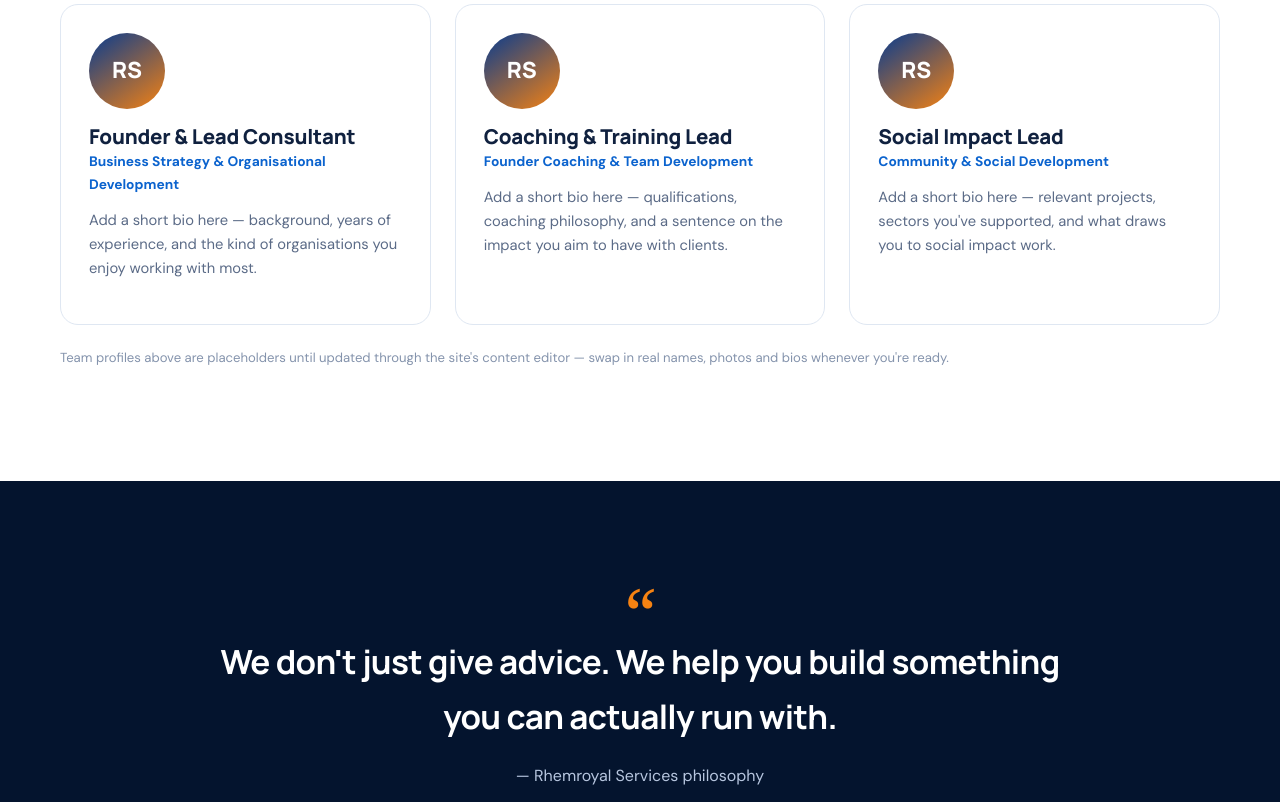
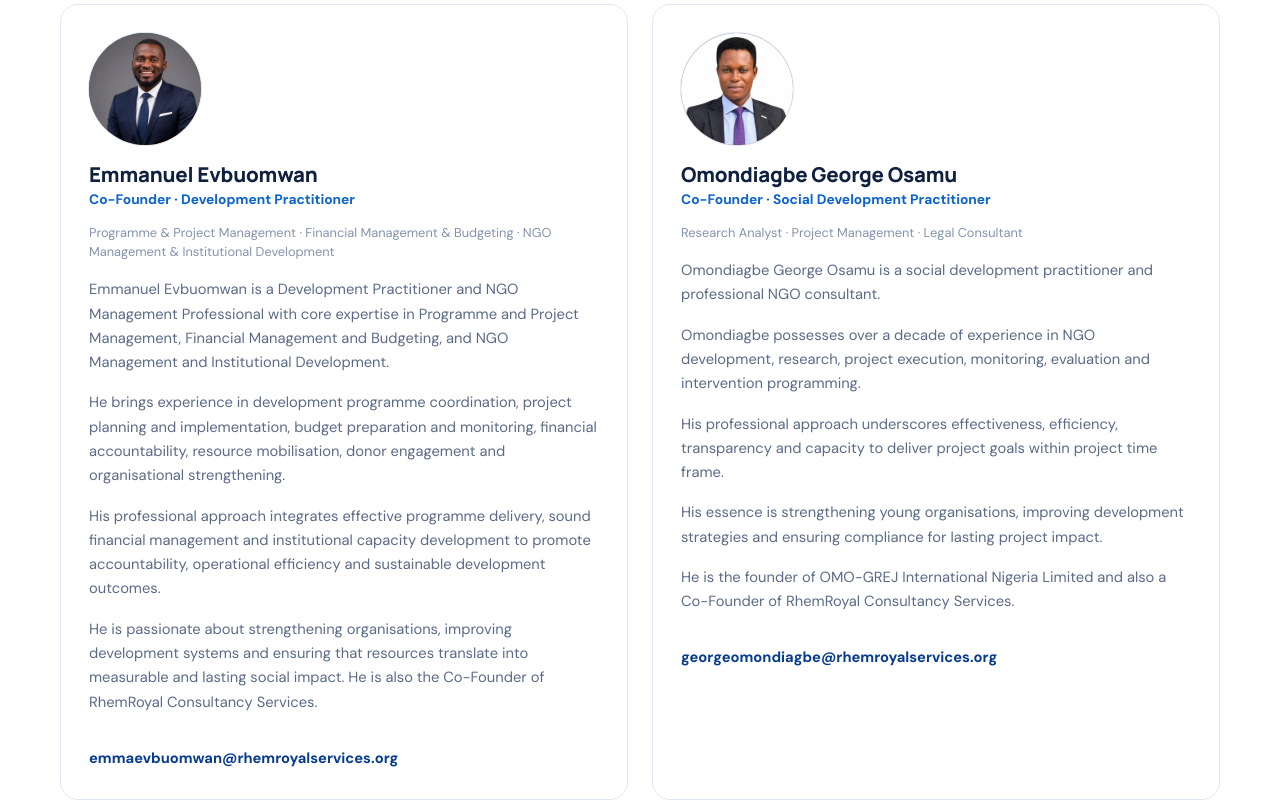
Before and after one commit to Mirrz64/Rhemroyal_Services_Website, an Eleventy site: page src/about.njk in a window 1280 px wide. Shown: the part 2158-2960 px from the top of the page. Built offline with nearby package versions, Linux system fonts and the light colour scheme; Eleventy itself is replaced by a stand-in of ours; files that its build step writes are made by us from their sources.

Commit message:
feat: add contact details, staff emails, Formspree endpoint and director profiles

```diff
--- a/src/_data/site.json
+++ b/src/_data/site.json
@@ -9,13 +9,31 @@
   "announcementText": "Free 20-minute discovery call for new enquiries —",
   "announcementLinkText": "book yours today",
   "email": "info@rhemroyalservices.org",
-  "phoneDisplay": "+234 REPLACE",
-  "phoneLink": "+234REPLACE",
-  "whatsappNumber": "REPLACE_WITH_WHATSAPP_NUMBER",
+  "staffEmails": [
+    {
+      "label": "Director",
+      "address": "emmaevbuomwan@rhemroyalservices.org"
+    },
+    {
+      "label": "Director",
+      "address": "georgeomondiagbe@rhemroyalservices.org"
+    }
+  ],
+  "phones": [
+    {
+      "display": "+234 705 954 0501",
+      "link": "+2347059540501"
+    },
+    {
+      "display": "+234 813 694 6304",
+      "link": "+2348136946304"
+    }
+  ],
+  "whatsappNumber": "2348136946304",
   "whatsappMessage": "Hello Rhemroyal Services, I'd like to find out more about your consultancy support.",
   "location": "Benin City, Edo State, Nigeria",
-  "contactFormEndpoint": "https://formspree.io/f/REPLACE_WITH_FORM_ID",
-  "newsletterFormEndpoint": "https://formspree.io/f/REPLACE_WITH_NEWSLETTER_FORM_ID",
+  "contactFormEndpoint": "https://formspree.io/f/mqppnjqv",
+  "newsletterFormEndpoint": "https://formspree.io/f/mqppnjqv",
   "social": {
     "facebook": "https://www.facebook.com/share/1BhRJoMs1a/?mibextid=wwXIfr",
     "instagram": "",
--- a/src/_data/team.json
+++ b/src/_data/team.json
@@ -1,25 +1,22 @@
 {
   "team": [
     {
-      "name": "Founder & Lead Consultant",
-      "role": "Business Strategy & Organisational Development",
-      "bio": "Add a short bio here — background, years of experience, and the kind of organisations you enjoy working with most.",
-      "photo": "",
-      "initials": "RS"
+      "name": "Emmanuel Evbuomwan",
+      "role": "Co-Founder · Development Practitioner",
+      "expertise": "Programme & Project Management · Financial Management & Budgeting · NGO Management & Institutional Development",
+      "bio": "Emmanuel Evbuomwan is a Development Practitioner and NGO Management Professional with core expertise in Programme and Project Management, Financial Management and Budgeting, and NGO Management and Institutional Development.\n\nHe brings experience in development programme coordination, project planning and implementation, budget preparation and monitoring, financial accountability, resource mobilisation, donor engagement and organisational strengthening.\n\nHis professional approach integrates effective programme delivery, sound financial management and institutional capacity development to promote accountability, operational efficiency and sustainable development outcomes.\n\nHe is passionate about strengthening organisations, improving development systems and ensuring that resources translate into measurable and lasting social impact. He is also the Co-Founder of RhemRoyal Consultancy Services.",
+      "photo": "/assets/team/emmanuel-evbuomwan.jpg",
+      "initials": "EE",
+      "email": "emmaevbuomwan@rhemroyalservices.org"
     },
     {
-      "name": "Coaching & Training Lead",
-      "role": "Founder Coaching & Team Development",
-      "bio": "Add a short bio here — qualifications, coaching philosophy, and a sentence on the impact you aim to have with clients.",
-      "photo": "",
-      "initials": "RS"
-    },
-    {
-      "name": "Social Impact Lead",
-      "role": "Community & Social Development",
-      "bio": "Add a short bio here — relevant projects, sectors you've supported, and what draws you to social impact work.",
-      "photo": "",
-      "initials": "RS"
+      "name": "Omondiagbe George Osamu",
+      "role": "Co-Founder · Social Development Practitioner",
+      "expertise": "Research Analyst · Project Management · Legal Consultant",
+      "bio": "Omondiagbe George Osamu is a social development practitioner and professional NGO consultant.\n\nOmondiagbe possesses over a decade of experience in NGO development, research, project execution, monitoring, evaluation and intervention programming.\n\nHis professional approach underscores effectiveness, efficiency, transparency and capacity to deliver project goals within project time frame.\n\nHis essence is strengthening young organisations, improving development strategies and ensuring compliance for lasting project impact.\n\nHe is the founder of OMO-GREJ International Nigeria Limited and also a Co-Founder of RhemRoyal Consultancy Services.",
+      "photo": "/assets/team/george-omondiagbe.jpg",
+      "initials": "OG",
+      "email": "georgeomondiagbe@rhemroyalservices.org"
     }
   ]
 }
--- a/src/_includes/layouts/base.njk
+++ b/src/_includes/layouts/base.njk
@@ -113,7 +113,7 @@
         <h4>Contact</h4>
         <ul>
           <li><a href="mailto:{{ site.email }}">{{ site.email }}</a></li>
-          <li><a href="tel:{{ site.phoneLink }}">{{ site.phoneDisplay }}</a></li>
+          {% for p in site.phones %}<li><a href="tel:{{ p.link }}">{{ p.display }}</a></li>{% endfor %}
           <li>{{ site.location }}</li>
         </ul>
       </div>
--- a/src/about.njk
+++ b/src/about.njk
@@ -53,15 +53,16 @@
       {% for member in team.team %}
       <article class="team-card">
         <div class="team-photo">
-          {% if member.photo %}<img src="{{ member.photo }}" alt="{{ member.name }}" />{% else %}{{ member.initials }}{% endif %}
+          {% if member.photo %}<img src="{{ member.photo }}" alt="{{ member.name }}" width="112" height="112" loading="lazy" />{% else %}{{ member.initials }}{% endif %}
         </div>
         <h3>{{ member.name }}</h3>
         <div class="team-role">{{ member.role }}</div>
-        <p>{{ member.bio }}</p>
+        {% if member.expertise %}<p class="team-expertise">{{ member.expertise }}</p>{% endif %}
+        {% for para in member.bio | paragraphs %}<p>{{ para }}</p>{% endfor %}
+        {% if member.email %}<a class="card-link" href="mailto:{{ member.email }}">{{ member.email }}</a>{% endif %}
       </article>
       {% endfor %}
     </div>
-    <p class="form-note" style="margin-top:22px">Team profiles above are placeholders until updated through the site's content editor — swap in real names, photos and bios whenever you're ready.</p>
   </div>
 </section>
 
--- a/src/contact.njk
+++ b/src/contact.njk
@@ -72,8 +72,8 @@
     <div>
       <div class="contact-info-card">
         <h3>Contact details</h3>
-        <div class="contact-row"><div><div class="label">EMAIL</div><a href="mailto:{{ site.email }}">{{ site.email }}</a></div></div>
-        <div class="contact-row"><div><div class="label">PHONE</div><a href="tel:{{ site.phoneLink }}">{{ site.phoneDisplay }}</a></div></div>
+        <div class="contact-row"><div><div class="label">EMAIL</div><a href="mailto:{{ site.email }}">{{ site.email }}</a>{% for e in site.staffEmails %}<br><a href="mailto:{{ e.address }}">{{ e.address }}</a>{% if e.label %} <span style="opacity:.65;font-size:.85em">({{ e.label }})</span>{% endif %}{% endfor %}</div></div>
+        <div class="contact-row"><div><div class="label">PHONE</div>{% for p in site.phones %}<a href="tel:{{ p.link }}">{{ p.display }}</a>{% if not loop.last %}<br>{% endif %}{% endfor %}</div></div>
         <div class="contact-row"><div><div class="label">WHATSAPP</div><a href="#" data-whatsapp-link target="_blank" rel="noopener">Message us on WhatsApp</a></div></div>
         <div class="contact-row"><div><div class="label">LOCATION</div><span>{{ site.location }}</span></div></div>
         {% include "partials/social.njk" %}
--- a/src/css/styles.css
+++ b/src/css/styles.css
@@ -250,17 +250,18 @@
   background:#fff3e6; border:1px solid #ffd9ac; padding:3px 9px; border-radius:20px; font-weight:700;
 }
 
-.team-grid{ display:grid; grid-template-columns:repeat(3,1fr); gap:24px; }
+.team-grid{ display:grid; grid-template-columns:repeat(auto-fit,minmax(320px,1fr)); gap:24px; }
 .team-card{ background:#fff; border:1px solid var(--line); border-radius:18px; padding:28px; text-align:left; }
 .team-photo{
-  width:76px; height:76px; border-radius:50%; margin-bottom:16px;
+  width:112px; height:112px; border-radius:50%; margin-bottom:18px;
   background:linear-gradient(145deg,var(--navy),var(--orange)); display:flex; align-items:center; justify-content:center;
-  color:#fff; font-family:Manrope; font-weight:800; font-size:1.4rem; overflow:hidden;
+  color:#fff; font-family:Manrope; font-weight:800; font-size:1.8rem; overflow:hidden; box-shadow:0 0 0 1px var(--line);
 }
-.team-photo img{ width:100%; height:100%; object-fit:cover; }
+.team-photo img{ width:100%; height:100%; object-fit:cover; object-position:center top; }
 .team-card h3{ margin-bottom:2px; }
 .team-role{ color:var(--blue); font-weight:700; font-size:.86rem; margin-bottom:12px; }
 .team-card p{ color:var(--muted); font-size:.92rem; }
+.team-card p.team-expertise{ color:var(--muted-light); font-size:.8rem; line-height:1.5; margin:0 0 16px; }
 
 .audience-grid{ display:grid; grid-template-columns:repeat(2,1fr); gap:20px; }
 .audience-card{ background:#fff; border:1px solid var(--line); border-radius:18px; padding:30px; }
```
Also changed, not shown: admin/config.yml (+22 -8 lines), .eleventy.js, src/assets/team/emmanuel-evbuomwan.jpg (added), src/assets/team/george-omondiagbe.jpg (added).
